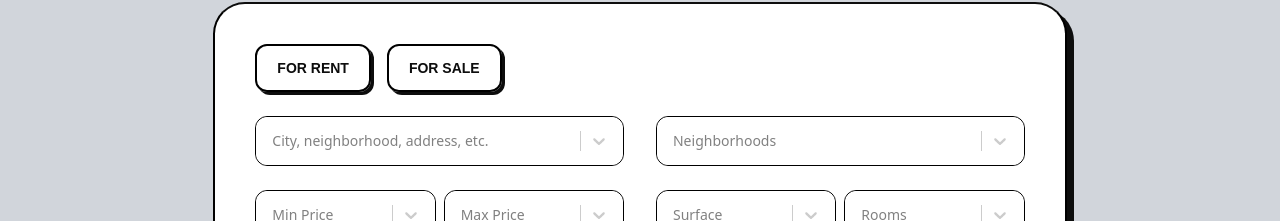
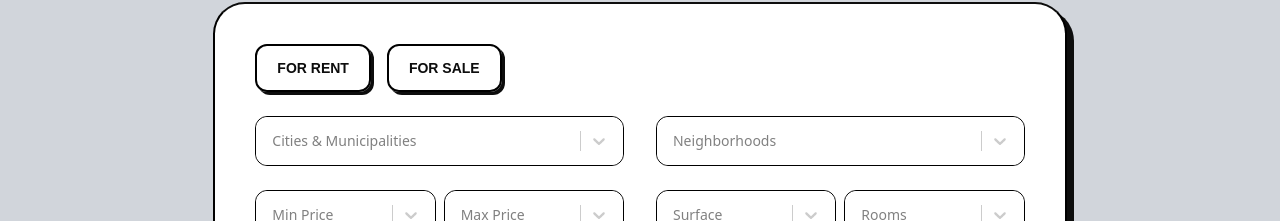
Before and after one commit to yigitaksoy/NextNest, a React (Vite) app in the folder client/: page /home in a window 1280 px wide. Shown: the part 222-443 px from the top of the page. Built offline with nearby package versions, Linux system fonts and the light colour scheme; no server answers; sample sign-in values are in the browser's storage; a web font is replaced by a local one.

Commit message:
Update location options placeholder text

```diff
--- a/client/src/components/LocationInput.jsx
+++ b/client/src/components/LocationInput.jsx
@@ -65,7 +65,7 @@ const LocationInput = ({ handleChange, formData }) => {
             options={locationOptions}
             value={selectedLocation}
             isClearable
-            placeholder="City, neighborhood, address, etc."
+            placeholder="Cities & Municipalities"
             noOptionsMessage={() => "Nothing to show"}
             classNames={{
               control: () => "p-1.5 text-sm rounded-xl",
```
